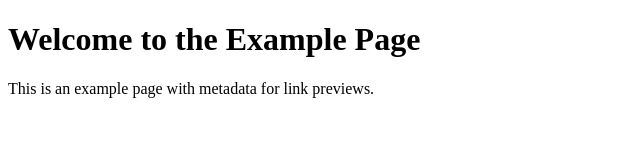
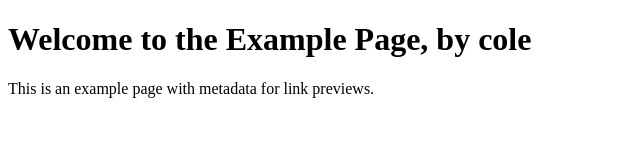
Before and after one commit to phantomlolz/phantomlolz.github.io, a plain HTML site: page index.html in a window 1280 px wide. Shown: the whole page, without its empty margins (0-640 px from the left). Drawn offline with Linux system fonts and the light colour scheme.

Commit message:
Update index.html

```diff
--- a/index.html
+++ b/index.html
@@ -21,7 +21,7 @@
     <title>Example Page</title>
   </head>
   <body>
-    <h1>Welcome to the Example Page</h1>
+    <h1>Welcome to the Example Page, by cole</h1>
     <p>This is an example page with metadata for link previews.</p>
   </body>
 </html>
```
